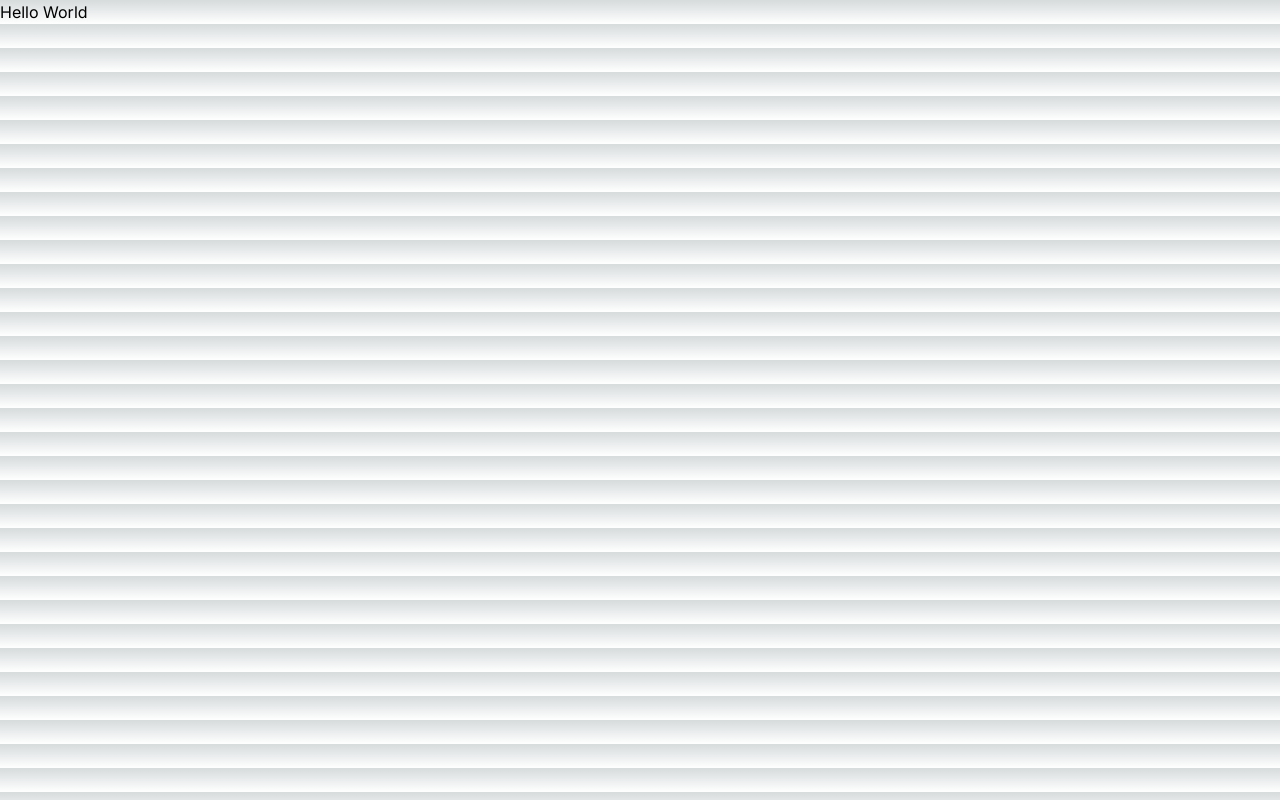
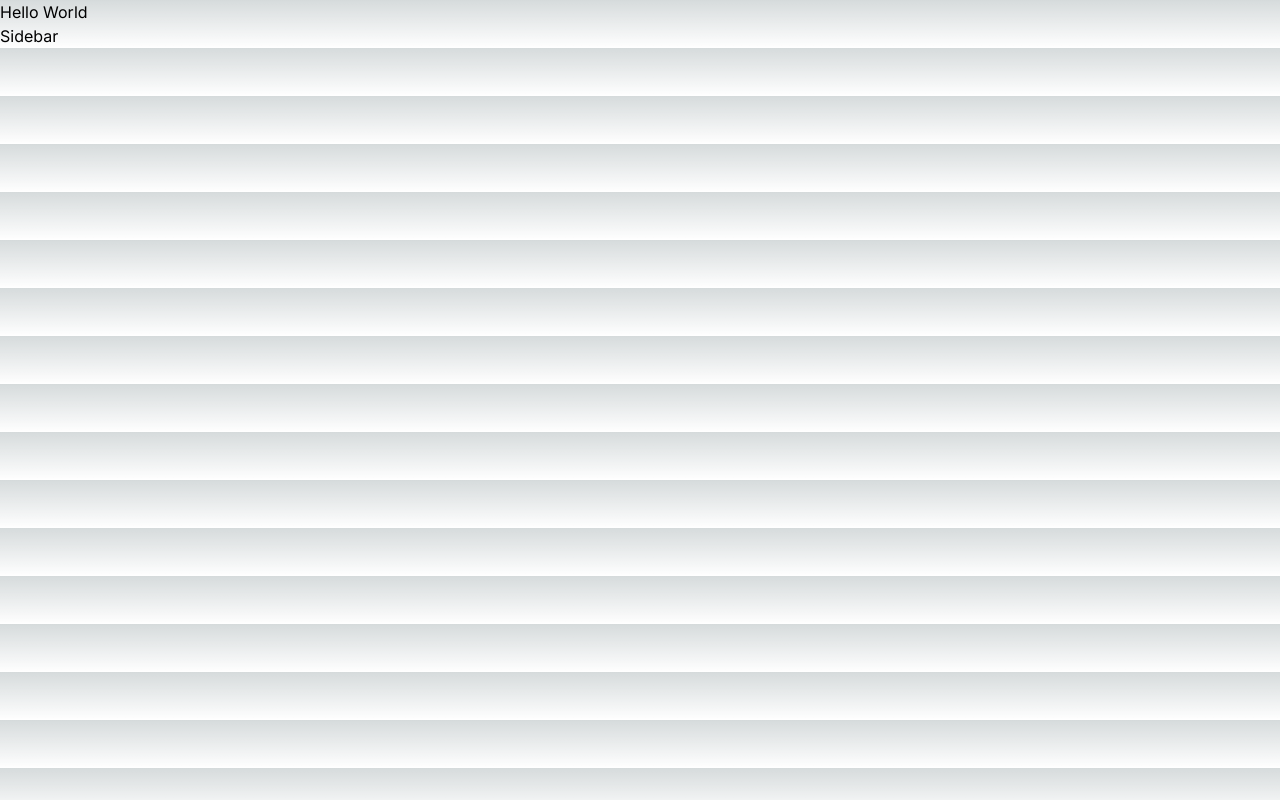
Before and after one commit to jkk-fullstack-projects/tuf-2000-ui, a Next.js app in the folder tuf-ui-app/: page / in a window 1280 px wide. Built offline with nearby package versions, Linux system fonts and the light colour scheme.

Commit message:
Sidebar.test.js passes, added Sidebar to page.js

```diff
--- /dev/null
+++ b/tuf-ui-app/src/app/components/Sidebar/Sidebar.js
@@ -0,0 +1,5 @@
+const Sidebar = () => {
+    return <div data-testid="sidebar">Sidebar</div>;
+};
+
+export default Sidebar;
--- a/tuf-ui-app/src/app/page.js
+++ b/tuf-ui-app/src/app/page.js
@@ -1,5 +1,9 @@
+import Sidebar from "./components/Sidebar/Sidebar";
 export default function Home() {
   return (
-    <div>Hello World</div>
+    <>
+      <div>Hello World</div>
+      <Sidebar />
+    </>
   );
 };
```
Also changed, not shown: 1 other file (tests, documents, lock files or other folders).
